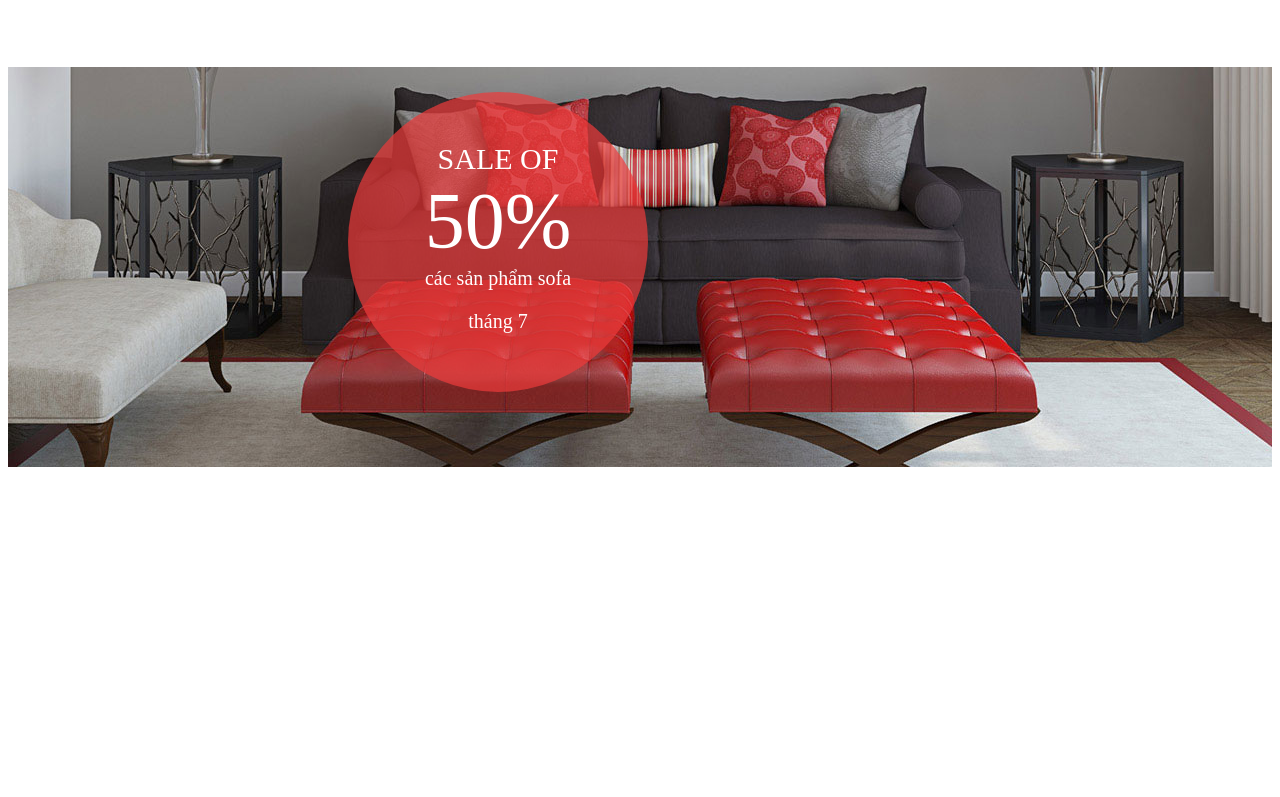
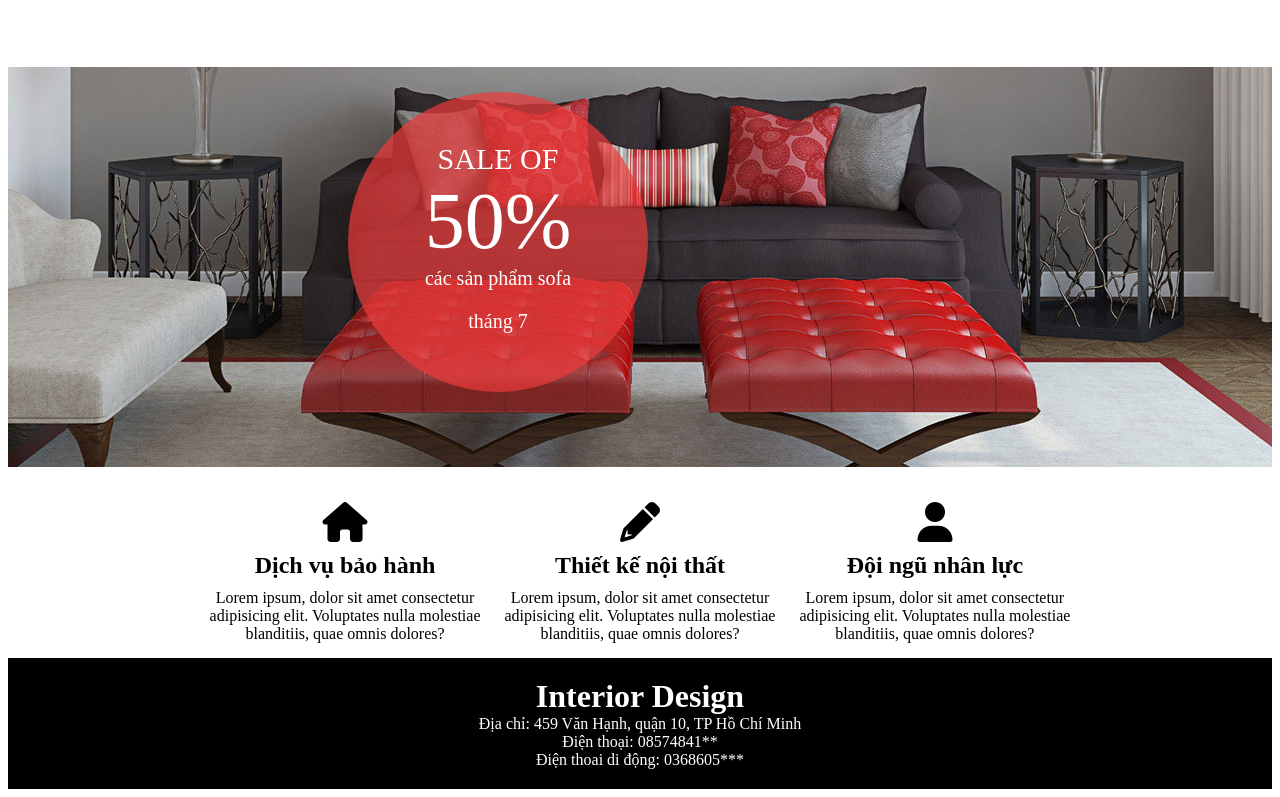
Before and after one commit to LuuNv025/interiorDesign, a plain HTML site: page index.html in a window 1280 px wide. Shown: the part 2001-2798 px from the top of the page. Before the commit the page ends 2476 px from the top, so only its background shows below. Drawn offline with Linux system fonts and the light colour scheme.

Commit message:
update service and footer, complete interiorDesign project

```diff
--- a/css/style.css
+++ b/css/style.css
@@ -129,3 +129,42 @@ html,body{
     font-size: 80px;
     margin: 0;
 }
+
+/* SERVICE */
+.service{
+    margin: 30px 0 10px;
+}
+.service__container{
+    margin: auto;
+    width: 70%;
+}
+
+.service__item{
+    float: left;
+    width: calc(100%/3);
+    text-align: center;
+    padding: 5px;
+}
+
+.service__item i{
+    font-size: 40px;
+}
+
+.service__item h2{
+    margin: 10px 0;
+}
+.service__item p{
+    margin: 0;
+}
+/* FOOTER */
+.footer{
+    background-color: black;
+    text-align: center;
+    color: #fff;
+    position: relative;
+    padding: 20px 0;
+}
+
+.footer__contact h1, .footer__contact p{
+    margin: 0;
+}
--- a/index.html
+++ b/index.html
@@ -4,8 +4,11 @@
     <meta charset="UTF-8">
     <meta http-equiv="X-UA-Compatible" content="IE=edge">
     <meta name="viewport" content="width=device-width, initial-scale=1.0">
+    <!-- font-awsome -->
+    <link rel="stylesheet" href="https://cdnjs.cloudflare.com/ajax/libs/font-awesome/6.1.1/css/all.min.css">
+    <!-- Main css -->
     <link rel="stylesheet" href="./css/style.css">
-    <title>Demo Web</title>
+    <title>Interior Design</title>
 </head>
 <body>
     <!-- HEADER -->
@@ -88,8 +91,34 @@
         </div>
     </div>
     <!-- SERVICES -->
-    <div class="service"></div>
+    <div class="service">
+        <div class="service__container">
+            <div class="service__item">
+                <i class="fa fa-home"></i>
+                <h2>Dịch vụ bảo hành</h2>
+                <p>Lorem ipsum, dolor sit amet consectetur adipisicing elit. Voluptates nulla molestiae blanditiis, quae omnis dolores?</p>
+            </div>
+            <div class="service__item">
+                <i class="fa fa-pencil-alt"></i>
+                <h2>Thiết kế nội thất</h2>
+                <p>Lorem ipsum, dolor sit amet consectetur adipisicing elit. Voluptates nulla molestiae blanditiis, quae omnis dolores?</p>
+            </div>
+            <div class="service__item">
+                <i class="fa fa-user"></i>
+                <h2>Đội ngũ nhân lực</h2>
+                <p>Lorem ipsum, dolor sit amet consectetur adipisicing elit. Voluptates nulla molestiae blanditiis, quae omnis dolores?</p>
+            </div>
+        </div>
+        <div class="clear"></div>
+    </div>
     <!-- FOOTER -->
-    <div class="footer"></div>
+    <div class="footer">
+        <div class="footer__contact">
+            <h1>Interior Design </h1>
+            <p>Địa chỉ: 459 Văn Hạnh, quận 10, TP Hồ Chí Minh</p>
+            <p>Điện thoại: 08574841**</p>
+            <p>Điện thoai di động: 0368605***</p>
+        </div>
+    </div>
 </body>
 </html>
```
